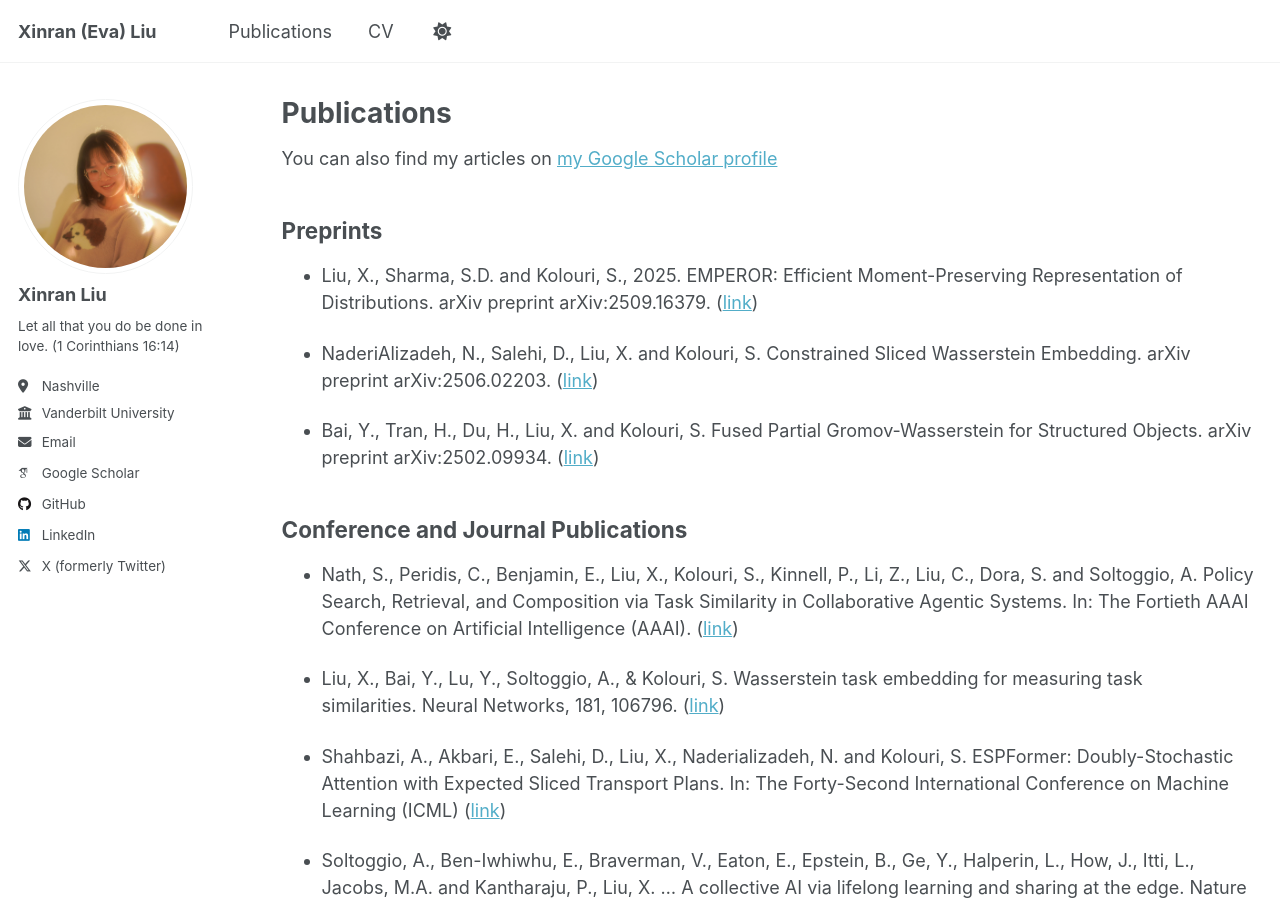
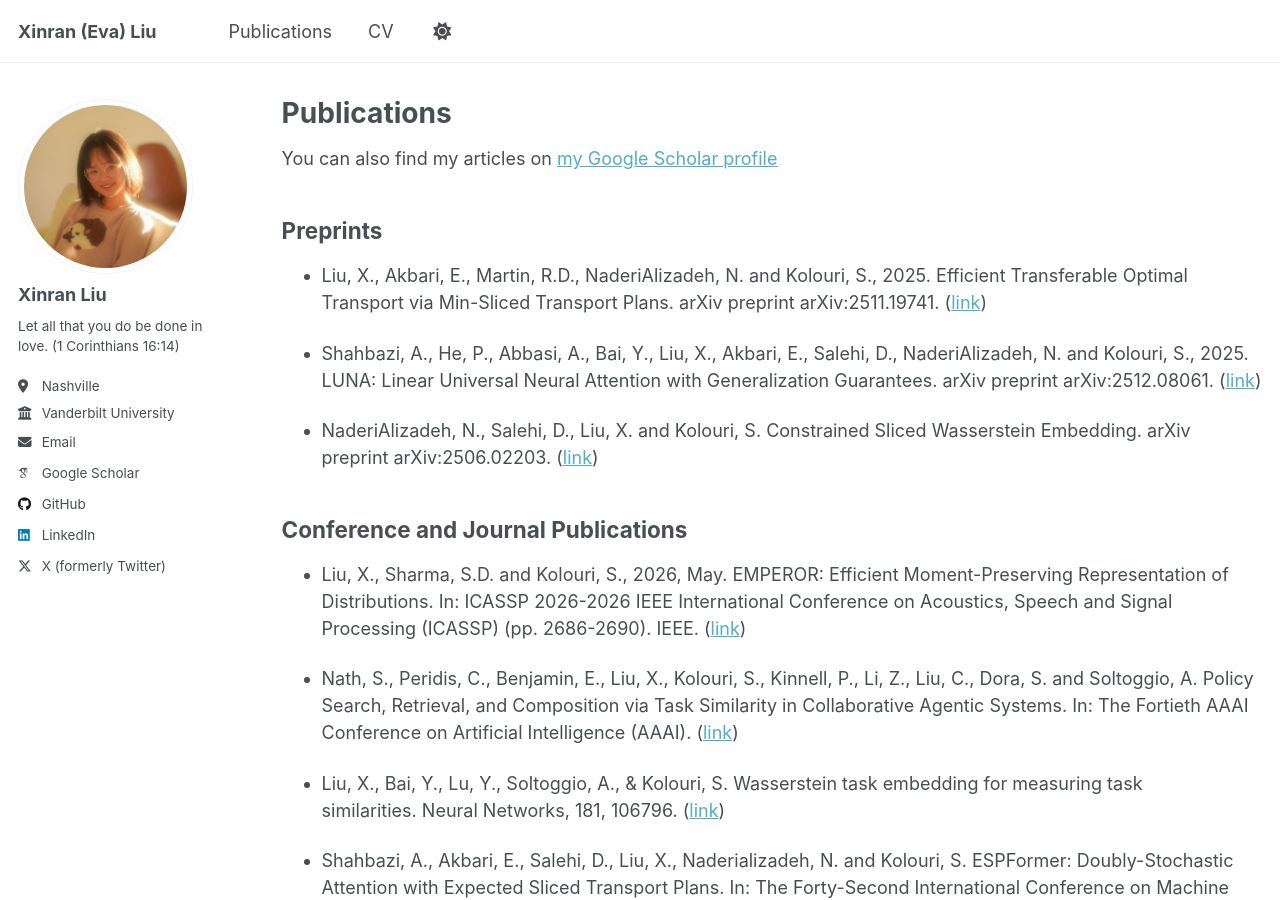
Before and after one commit to xinranliueva/xinranliueva.github.io, a Jekyll site: the page built from _pages/publications.md, in a window 1280 px wide and 900 px high. Built offline with Jekyll 4.4.1, drawn with Linux system fonts in a browser that asks for light colours; some web fonts are replaced.

Commit message:
Revise publications in publications.md
Updated preprints and conference publications with new entries.

```diff
--- a/_pages/publications.md
+++ b/_pages/publications.md
@@ -9,14 +9,16 @@ You can also find my articles on [my Google Scholar profile](https://scholar.goo
 
 ## Preprints
 
-- Liu, X., Sharma, S.D. and Kolouri, S., 2025. EMPEROR: Efficient Moment-Preserving Representation of Distributions. arXiv preprint arXiv:2509.16379. ([link](https://arxiv.org/abs/2509.16379))
+- Liu, X., Akbari, E., Martin, R.D., NaderiAlizadeh, N. and Kolouri, S., 2025. Efficient Transferable Optimal Transport via Min-Sliced Transport Plans. arXiv preprint arXiv:2511.19741. ([link](https://arxiv.org/abs/2511.19741))
+
+- Shahbazi, A., He, P., Abbasi, A., Bai, Y., Liu, X., Akbari, E., Salehi, D., NaderiAlizadeh, N. and Kolouri, S., 2025. LUNA: Linear Universal Neural Attention with Generalization Guarantees. arXiv preprint arXiv:2512.08061. ([link](https://arxiv.org/abs/2512.08061))
 
 - NaderiAlizadeh, N., Salehi, D., Liu, X. and Kolouri, S. Constrained Sliced Wasserstein Embedding. arXiv preprint arXiv:2506.02203. ([link](https://arxiv.org/abs/2506.02203))
 
-- Bai, Y., Tran, H., Du, H., Liu, X. and Kolouri, S. Fused Partial Gromov-Wasserstein for Structured Objects. arXiv preprint arXiv:2502.09934. ([link](https://arxiv.org/abs/2502.09934))
-
 
 ## Conference and Journal Publications
+
+- Liu, X., Sharma, S.D. and Kolouri, S., 2026, May. EMPEROR: Efficient Moment-Preserving Representation of Distributions. In: ICASSP 2026-2026 IEEE International Conference on Acoustics, Speech and Signal Processing (ICASSP) (pp. 2686-2690). IEEE. ([link](https://ieeexplore.ieee.org/abstract/document/11460890/))
 
 - Nath, S., Peridis, C., Benjamin, E., Liu, X., Kolouri, S., Kinnell, P., Li, Z., Liu, C., Dora, S. and Soltoggio, A. Policy Search, Retrieval, and Composition via Task Similarity in Collaborative Agentic Systems. In: The Fortieth AAAI Conference on Artificial Intelligence (AAAI). ([link](https://arxiv.org/abs/2506.05577))
 
```
